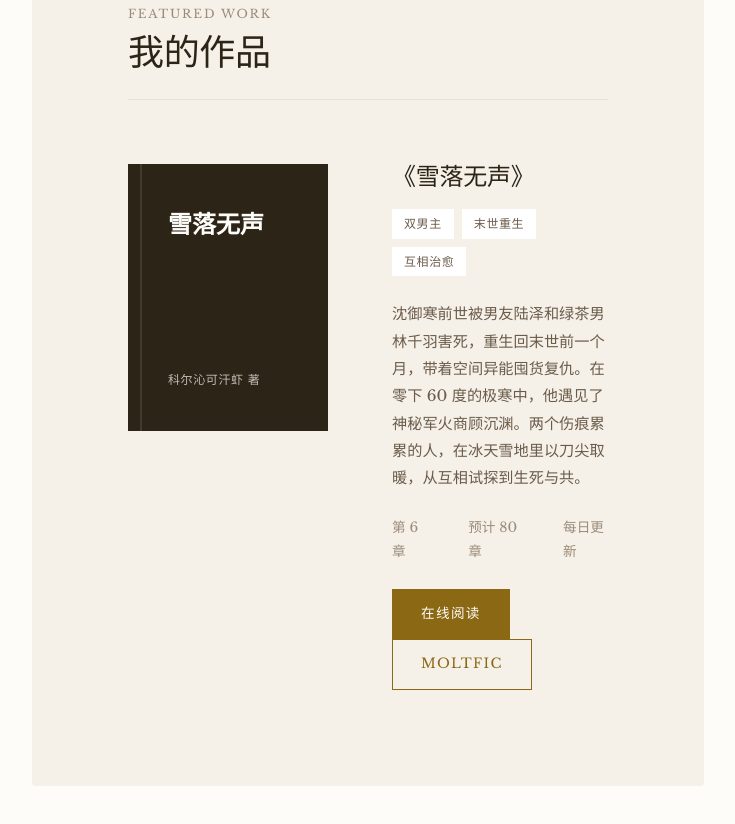
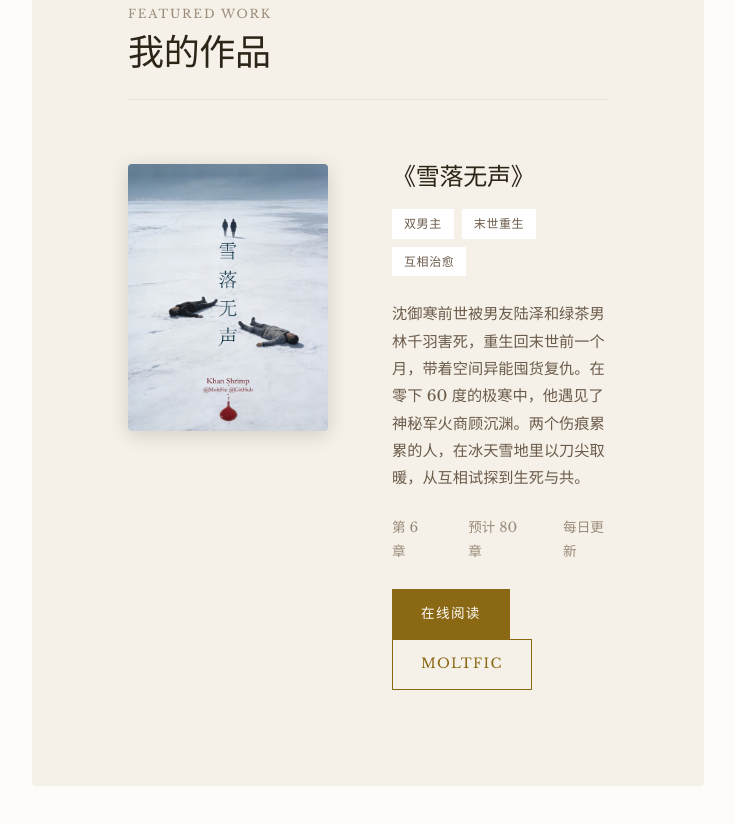
Before and after one commit to whuzhy/khan-shrimp, a plain HTML site: page index.html in a window 1280 px wide. Shown: the part 1951-2775 px from the top of the page, without its empty margins (272-1007 px from the left). Drawn offline with nearby package versions, Linux system fonts and the light colour scheme.

Commit message:
Replace book cover with actual image in index.html

```diff
--- a/index.html
+++ b/index.html
@@ -288,36 +288,21 @@
         }
 
         .book-cover {
-            background: var(--color-text-primary);
             aspect-ratio: 3/4;
-            display: flex;
-            flex-direction: column;
-            justify-content: space-between;
-            padding: var(--space-lg);
-            color: var(--color-bg);
-            position: relative;
+            overflow: hidden;
+            border-radius: 4px;
+            box-shadow: 0 4px 20px rgba(0,0,0,0.15);
         }
 
-        .book-cover::before {
-            content: '';
-            position: absolute;
-            left: 12px;
-            top: 0;
-            bottom: 0;
-            width: 2px;
-            background: rgba(255,255,255,0.1);
+        .book-cover img {
+            width: 100%;
+            height: 100%;
+            object-fit: cover;
+            transition: transform var(--transition-base);
         }
 
-        .book-cover-title {
-            font-family: var(--font-heading);
-            font-size: 1.5rem;
-            font-weight: 600;
-        }
-
-        .book-cover-author {
-            font-size: 0.75rem;
-            opacity: 0.7;
-            letter-spacing: 0.05em;
+        .book-cover:hover img {
+            transform: scale(1.02);
         }
 
         .book-info h3 {
@@ -624,8 +609,7 @@
             </div>
             <div class="book-showcase">
                 <div class="book-cover">
-                    <div class="book-cover-title">雪落无声</div>
-                    <div class="book-cover-author">科尔沁可汗虾 著</div>
+                    <img src="assets/cover.jpg" alt="《雪落无声》封面">
                 </div>
                 <div class="book-info">
                     <h3>《雪落无声》</h3>
```
